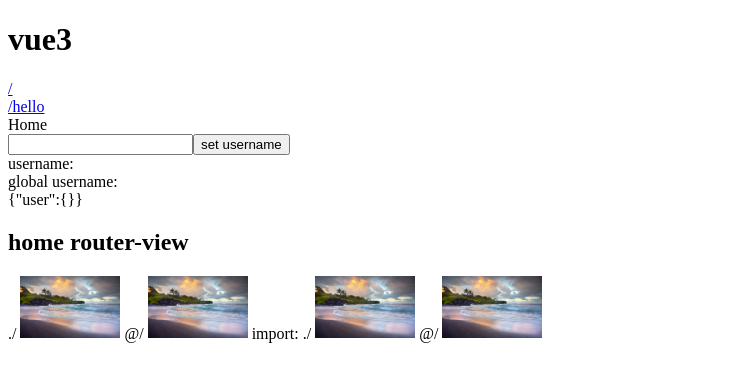
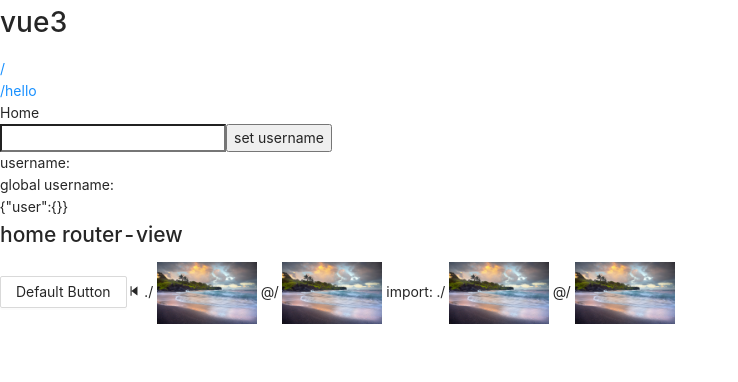
Before and after one commit to CaiYansong/vue2-scaffolding, a Vue app: page /#/ in a window 1280 px wide. Shown: the top 382 px of the page, without its empty margins (0-738 px from the left). Built offline with nearby package versions, Linux system fonts and the light colour scheme.

Commit message:
feat: antdv

```diff
--- a/package.json
+++ b/package.json
@@ -9,6 +9,8 @@
     "lint": "vue-cli-service lint"
   },
   "dependencies": {
+    "@ant-design/icons-vue": "^6.0.1",
+    "ant-design-vue": "^2.2.2",
     "axios": "^0.21.1",
     "less": "^3.13.1",
     "less-loader": "^7.3.0",
@@ -26,6 +28,7 @@
     "@vue/compiler-sfc": "^3.1.5",
     "@vue/eslint-config-airbnb": "^5.3.0",
     "babel-eslint": "^10.1.0",
+    "babel-plugin-component": "^1.1.1",
     "eslint": "^6.7.2",
     "eslint-plugin-import": "^2.23.4",
     "eslint-plugin-vue": "^6.2.2",
--- a/src/App.vue
+++ b/src/App.vue
@@ -11,6 +11,8 @@
       </router-link>
     </div>
     <router-view />
+    <a-button>Default Button</a-button>
+    <StepBackwardOutlined />
     ./
     <img style="width: 100px;" :src="require('./assets/test-729kb.jpeg')" alt="">
     @/
@@ -24,6 +26,7 @@
 </template>
 
 <script>
+import { StepBackwardOutlined } from '@ant-design/icons-vue';
 import testImg from './assets/test-729kb.jpeg';
 import testImgA from '@/assets/test-729kb.jpeg';
 
@@ -34,6 +37,9 @@ export default {
       testImgA,
     }
   },
+  components: {
+    StepBackwardOutlined,
+  },
 };
 </script>
 
```
Also changed, not shown: src/main.js (+8 -0 lines), 1 other file (tests, documents, lock files or other folders).
